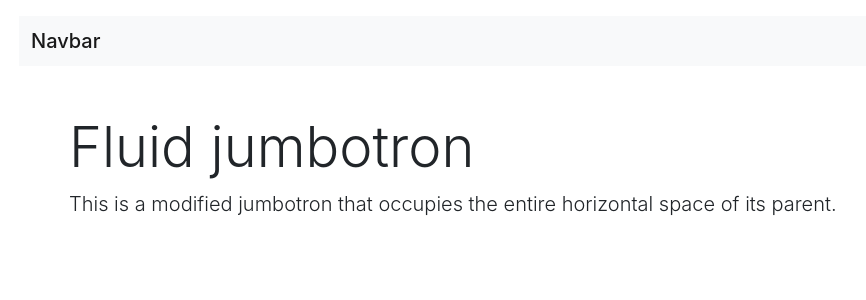
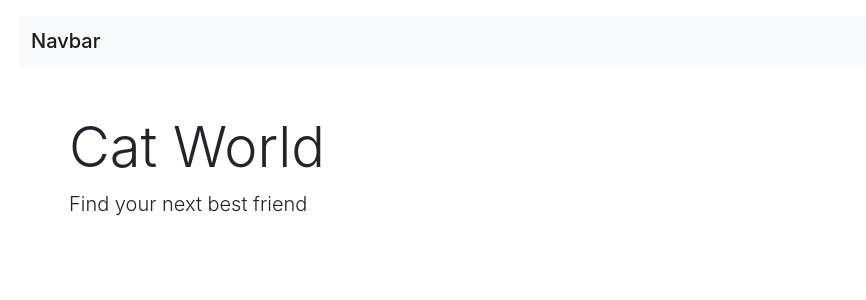
Before and after one commit to mdraselmiah95/next-cats, a Next.js app: page / in a window 1280 px wide. Shown: the top 300 px of the page, without its empty margins (13-879 px from the left). Built offline with nearby package versions, Linux system fonts and the light colour scheme.

Commit message:
new code added

```diff
--- a/components/Jumbotron/Jumbotron.js
+++ b/components/Jumbotron/Jumbotron.js
@@ -2,11 +2,8 @@ export default function Jumbotron() {
   return (
     <div className="jumbotron jumbotron-fluid mt-5">
       <div className="container">
-        <h1 className="display-4">Fluid jumbotron</h1>
-        <p className="lead">
-          This is a modified jumbotron that occupies the entire horizontal space
-          of its parent.
-        </p>
+        <h1 className="display-4">Cat World</h1>
+        <p className="lead">Find your next best friend</p>
       </div>
     </div>
   );
```
